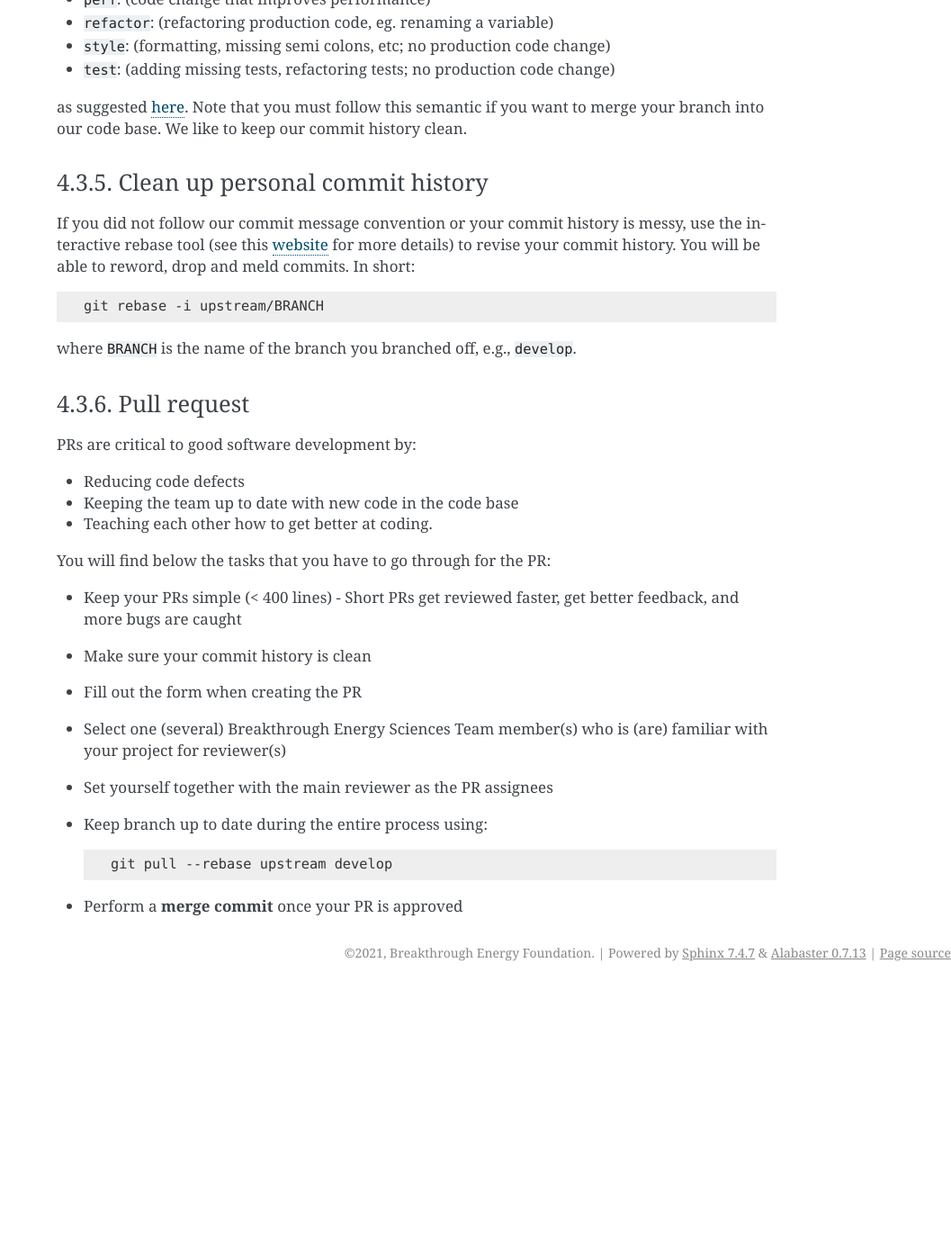
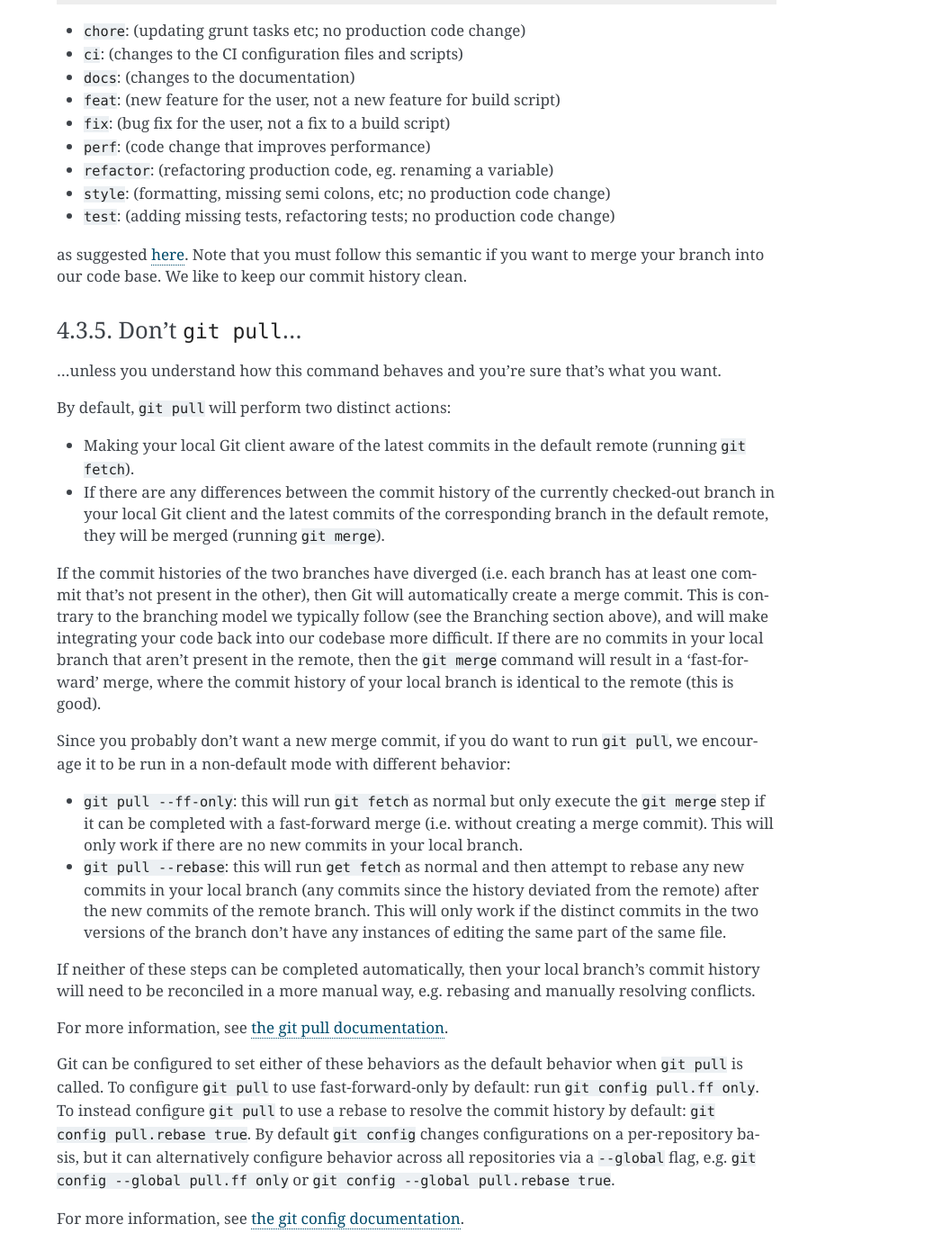
Before and after one commit to Breakthrough-Energy/docs, a Sphinx documentation site: the page built from source/user/git_guide.rst, in a window 1280 px wide and 1400 px high, scrolled down 2433 px. Shown: the whole window at 90% size, without its empty margins (223-1280 px from the left). Built offline with Sphinx 7.4.7, drawn with Linux system fonts in a browser that asks for light colours; pages that are not in the unit, such as notebooks, are missing from menus; before the commit the page ends 3531 px from its top, so only the background shows below that; some of the changed text lies outside the part shown.

Commit message:
doc: add section discouraging git pull (#75)

```diff
--- a/source/user/git_guide.rst
+++ b/source/user/git_guide.rst
@@ -64,6 +64,12 @@ Configure Git to sync your fork with the original repository:
 
     git remote add upstream https://github.com/Breakthrough-Energy/REPO_NAME.git
 
+Your local Git client can keep track of many different 'remote' versions of the same
+repository. By default, when you clone a repository from Github, the first remote is
+named ``origin``. The command above adds another remote and names it ``upstream``. This
+will be useful when the upstream version of the repository has code changes, and you
+want your local branch to include those changes, so that the only difference between
+your branch and the original repository is the code changes for your feature.
 
 Branching
 +++++++++
@@ -115,12 +121,64 @@ that you must follow this semantic if you want to merge your branch into our cod
 We like to keep our commit history clean.
 
 
+Don't ``git pull``...
++++++++++++++++++++
+...unless you understand how this command behaves and you're sure that's what you want.
+
+By default, ``git pull`` will perform two distinct actions:
+
++ Making your local Git client aware of the latest commits in the default remote
+  (running ``git fetch``).
++ If there are any differences between the commit history of the currently checked-out
+  branch in your local Git client and the latest commits of the corresponding branch in
+  the default remote, they will be merged (running ``git merge``).
+
+If the commit histories of the two branches have diverged (i.e. each branch has at least
+one commit that's not present in the other), then Git will automatically create a merge
+commit. This is contrary to the branching model we typically follow (see the Branching
+section above), and will make integrating your code back into our codebase more
+difficult. If there are no commits in your local branch that aren't present in the
+remote, then the ``git merge`` command will result in a 'fast-forward' merge, where the
+commit history of your local branch is identical to the remote (this is good).
+
+Since you probably don't want a new merge commit, if you do want to run ``git pull``, we
+encourage it to be run in a non-default mode with different behavior:
+
++ ``git pull --ff-only``: this will run ``git fetch`` as normal but only execute the
+  ``git merge`` step if it can be completed with a fast-forward merge (i.e. without
+  creating a merge commit). This will only work if there are no new commits in your
+  local branch.
++ ``git pull --rebase``: this will run ``get fetch`` as normal and then attempt to
+  rebase any new commits in your local branch (any commits since the history deviated
+  from the remote) after the new commits of the remote branch. This will only work if
+  the distinct commits in the two versions of the branch don't have any instances of
+  editing the same part of the same file.
+
+If neither of these steps can be completed automatically, then your local branch's
+commit history will need to be reconciled in a more manual way, e.g. rebasing and
+manually resolving conflicts.
+
+For more information, see
+`the git pull documentation <https://git-scm.com/docs/git-pull>`_.
+
+Git can be configured to set either of these behaviors as the default behavior when
+``git pull`` is called. To configure ``git pull`` to use fast-forward-only by default:
+run ``git config pull.ff only``. To instead configure ``git pull`` to use a rebase to
+resolve the commit history by default: ``git config pull.rebase true``. By default
+``git config`` changes configurations on a per-repository basis, but it can
+alternatively configure behavior across all repositories via a ``--global`` flag, e.g.
+``git config --global pull.ff only`` or ``git config --global pull.rebase true``.
+
+For more information, see
+`the git config documentation <https://git-scm.com/docs/git-config>`_.
+
 Clean up personal commit history
 ++++++++++++++++++++++++++++++++
 If you did not follow our commit message convention or your commit history is messy,
 use the interactive rebase tool (see this `website
 <https://git-scm.com/book/en/v2/Git-Tools-Rewriting-History>`_ for more details) to
-revise your commit history. You will be able to reword, drop and meld commits. In short:
+revise your commit history. You will be able to reorder, reword, drop and meld commits.
+In short:
 
 .. code-block:: console
 
```
Also changed, not shown: other parts of source/user/git_guide.rst (+2 -2 lines).
